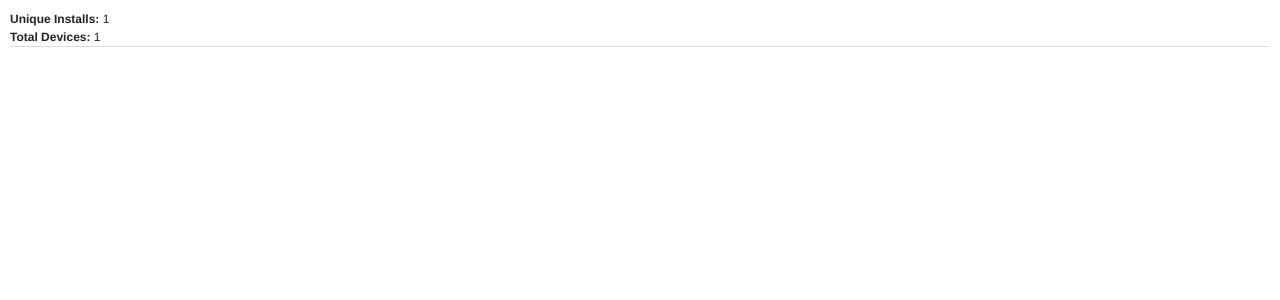
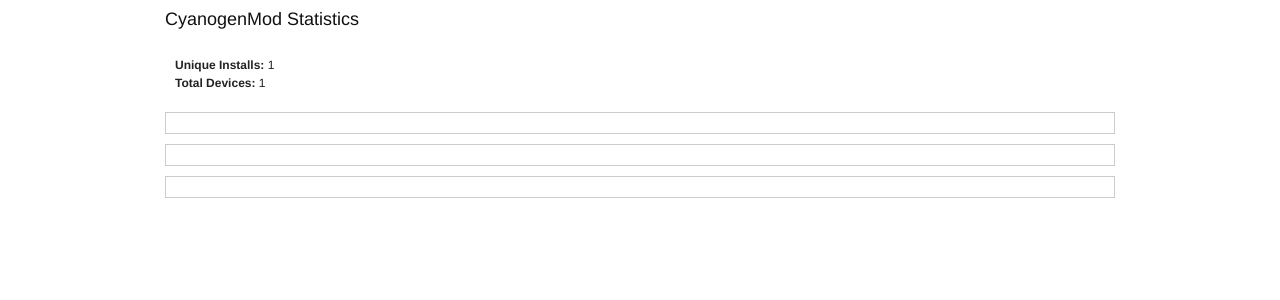
Before and after one commit to weblexa/CMStatsServer, a Python web app: template src/templates/MainPage.html in a window 1280 px wide. Shown: the top 300 px of the page. Run offline with Jinja, Linux system fonts and the light colour scheme; the template is opened without the code that fills it: most values are stand-ins (such as "Sample title", 1, 10 or a date in 2020); some libraries are stand-ins or nearby versions.

Commit message:
Clean up css, add some borders around graphs.

```diff
--- a/src/static/core.css
+++ b/src/static/core.css
@@ -1,3 +1,14 @@
 body {
     padding: 10px;
 }
+
+div.summary {
+    padding: 10px;
+}
+
+div.chart {
+    text-align: center;
+    border: 1px solid #cccccc;
+    margin: 10px 0px;
+    padding: 10px;
+}
--- a/src/templates/MainPage.html
+++ b/src/templates/MainPage.html
@@ -70,10 +70,15 @@
     <link rel="stylesheet" href="/static/core.css">
 </head>
 <body>
-    <b>Unique Installs: </b> {{ unique_count }}<br/>
-    <b>Total Devices: </b> {{ devices_count }}<br/><hr/>
-    <div id="device_chart"></div>
-    <div id="version_chart"></div>
-    <div id="country_chart"></div>
+    <div class="container">
+        <h3>CyanogenMod Statistics</h3>
+        <div class="summary">
+            <b>Unique Installs: </b> {{ unique_count }}<br/>
+            <b>Total Devices: </b> {{ devices_count }}<br/>
+        </div>
+        <div id="device_chart" class="chart"></div>
+        <div id="version_chart" class="chart"></div>
+        <div id="country_chart" class="chart"></div>
+    </div>
 </body>
 </html>
```
